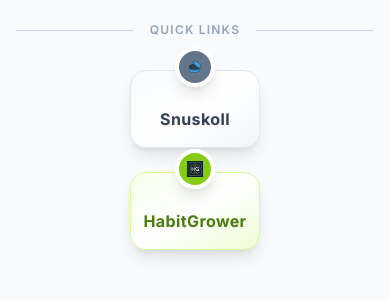
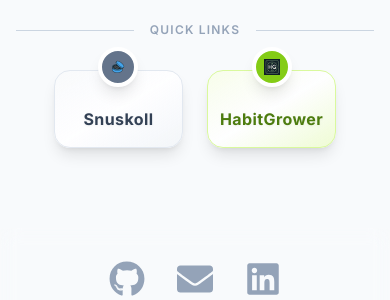
Before and after one commit to dinesjo/react-portfolio, a React (Vite) app: page / in a window 390 px wide. Shown: the part 750-1050 px from the top of the page. Built offline with nearby package versions, Linux system fonts and the light colour scheme; a web font is replaced by a local one.

Commit message:
Minor style change

```diff
--- a/src/Home.jsx
+++ b/src/Home.jsx
@@ -70,7 +70,7 @@
           <span className="mx-4 text-slate-400 font-semibold uppercase tracking-widest text-xs">Quick Links</span>
           <hr className="flex-grow border-t border-slate-300 dark:border-slate-700" />
         </div>
-        <div className="grid grid-cols-1 sm:grid-cols-2 gap-6 items-start w-fit mx-auto">
+        <div className="grid grid-cols-2 gap-6 items-start w-fit mx-auto">
           <ProjectCard
             minimal
             color="slate"
```
